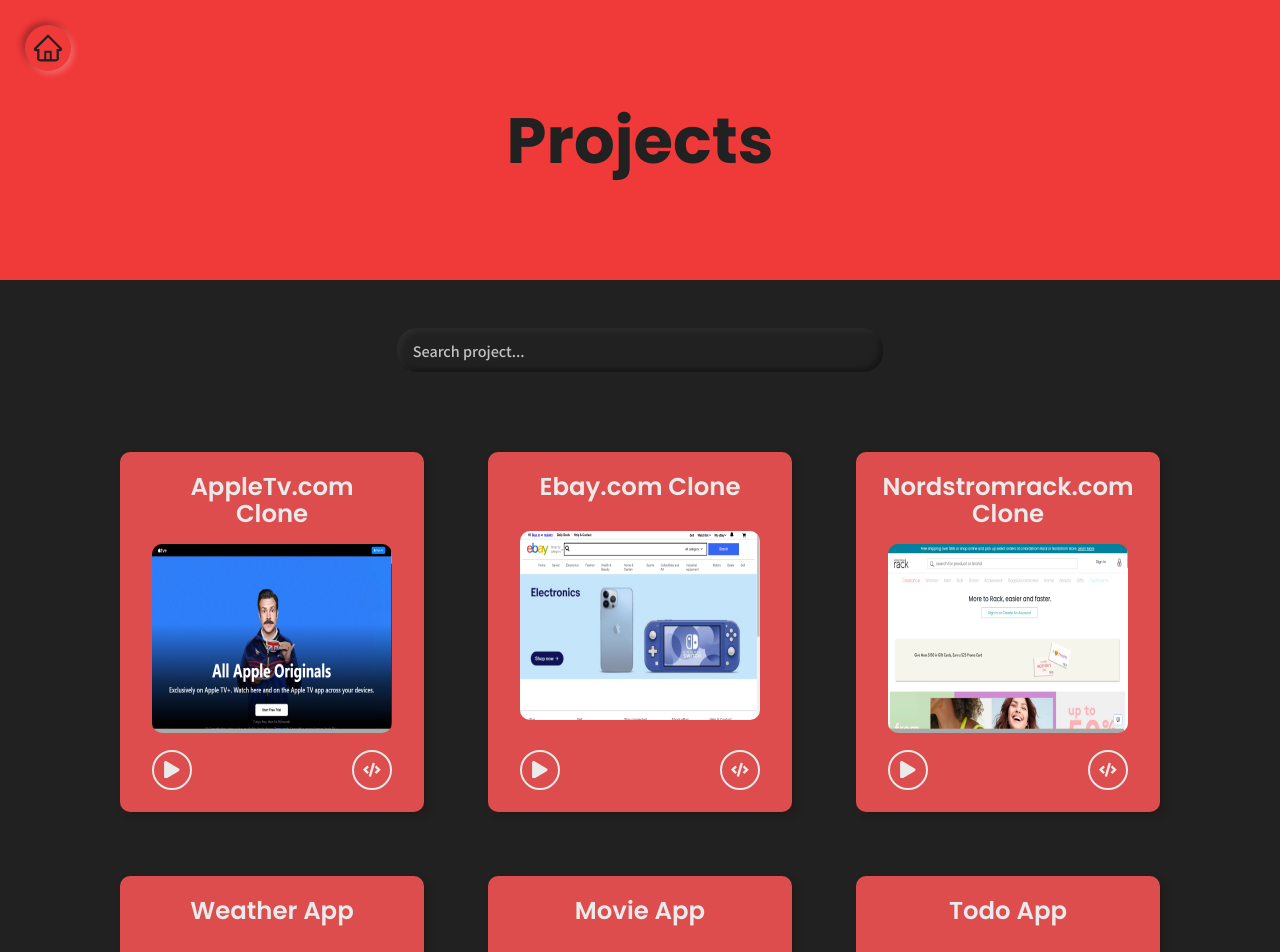
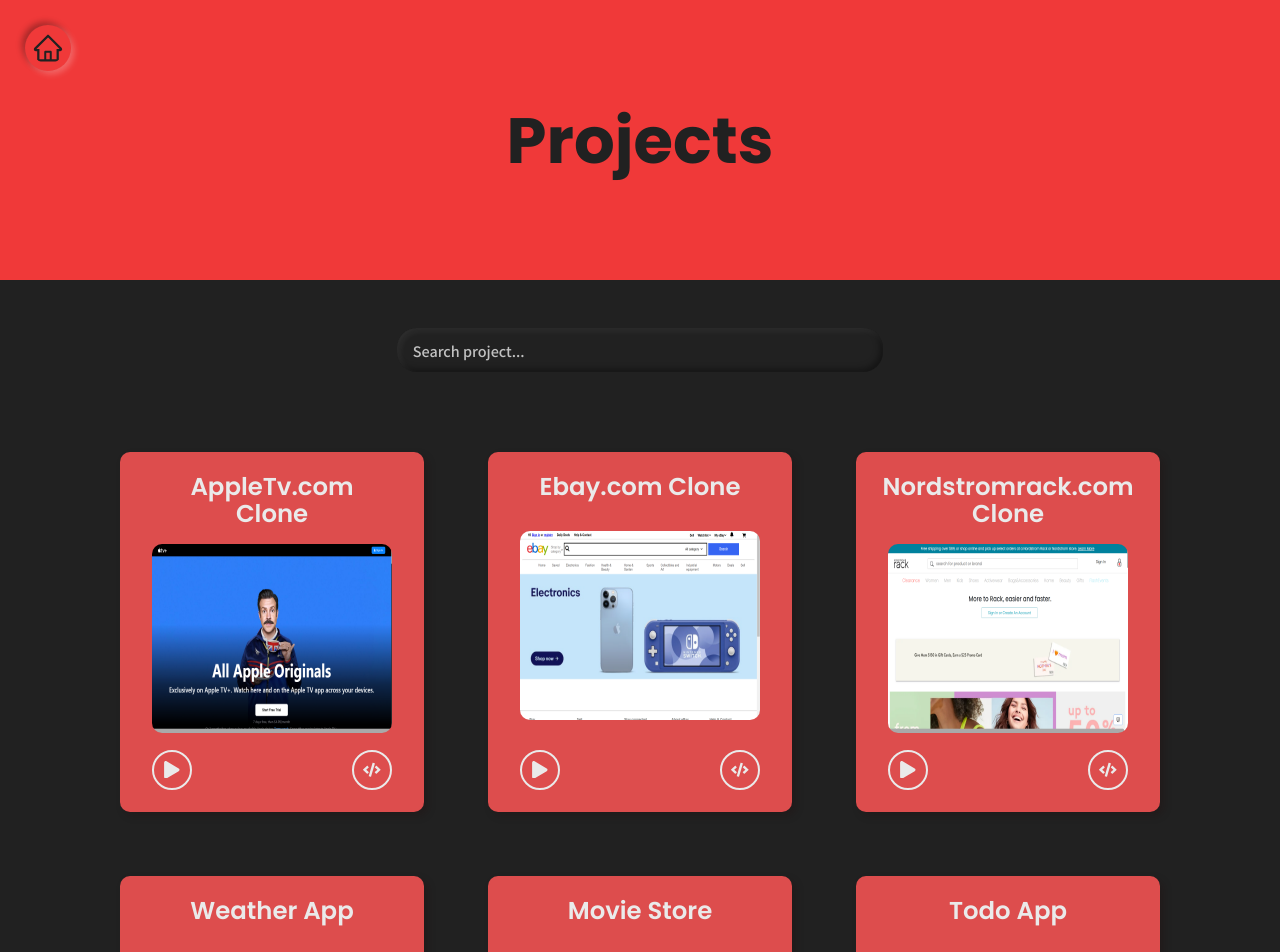
Before and after one commit to Nandudumare/My-Portfolio, a React (Create React App) app: page /projects in a window 1280 px wide. Shown: the top 952 px of the page. Built offline with nearby package versions, Linux system fonts and the light colour scheme; grey boxes are pictures that could not be loaded; a web font is replaced by a local one.

Commit message:
movie-store-added-movie-app-removed

```diff
--- a/src/data/projectsData.js
+++ b/src/data/projectsData.js
@@ -71,13 +71,13 @@
   },
   {
     id: 5,
-    projectName: "Movie App",
+    projectName: "Movie Store",
     projectDesc:
-      "This is the Movie App where you can search a movie name and you will get the information about it and it has one trending page where you can watch trending movies information .",
-    tags: ["HTML", "CSS", "JAVASCRIPT"],
-    code: "https://github.com/Nandudumare/Movie-App",
-    demo: "https://nostalgic-mccarthy-ccba61.netlify.app/",
-    image: movie,
+      "Movie Store is app which enables you to read Details about particular movies or series.",
+    tags: ["REACT", "MUI", "GIT"],
+    code: "https://github.com/Nandudumare/movie-store",
+    demo: "https://movie-store-psi.vercel.app/",
+    image: "https://user-images.githubusercontent.com/97354079/193997381-b54e19ac-a6ac-4f1a-8e29-da419296c619.png",
   },
   {
     id: 6,
```
